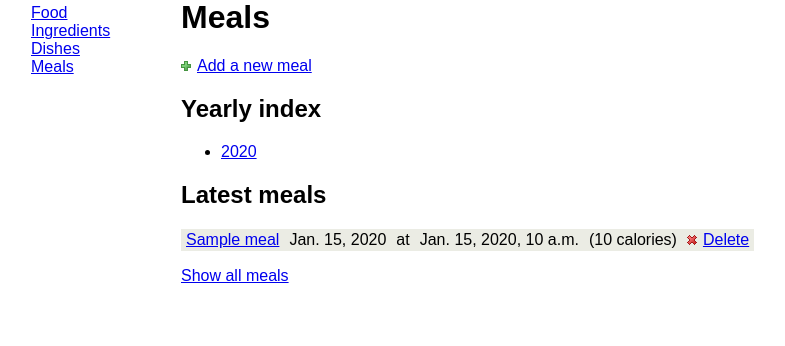
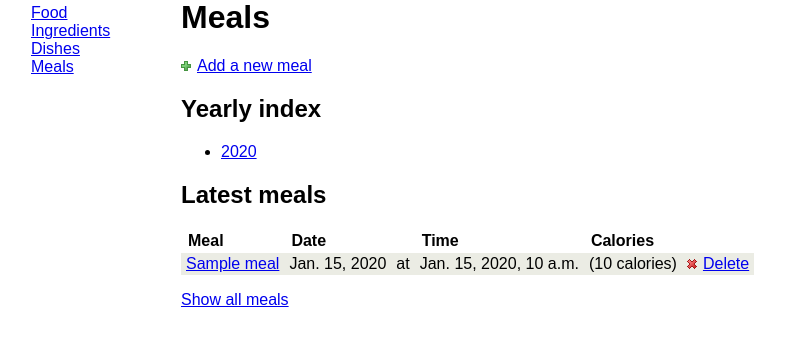
Before and after one commit to jennyd/everydayeating, a Django app: template templates/food/meal_archive.html in a window 1280 px wide. Shown: the part 149-495 px from the top of the page, without its empty margins (119-904 px from the left). Run offline with Django 3.2, Linux system fonts and the light colour scheme; tables that the repository leaves empty hold one stand-in row (values such as "Sample post"); the template is opened without the code that fills it: values that come from a table or form of the project are taken from there, most other values are stand-ins (such as "Sample title", 1, 10 or a date in 2020); parts of the project's set-up code (start-up, migrations or seed data) failed here and were passed over.

Commit message:
Added <th> row to table in meal_archive.html

```diff
--- a/templates/food/meal_archive.html
+++ b/templates/food/meal_archive.html
@@ -20,6 +20,14 @@
     <h2>Latest meals</h2>
 
     <table>
+    <tr>
+    <th>Meal</th>
+    <th>Date</th>
+    <th></th>
+    <th>Time</th>
+    <th>Calories</th>
+    <th></th>
+    </tr>
     {% for meal in latest %}
         <tr class="{% cycle 'odd' 'even' %}">
         <td><a href="{% url meal_detail meal.id %}">{{ meal.name }}</a></td>
```
